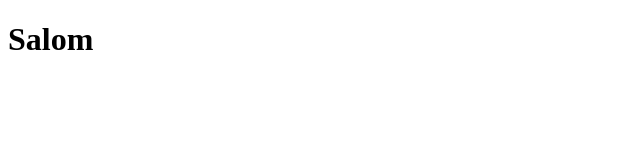
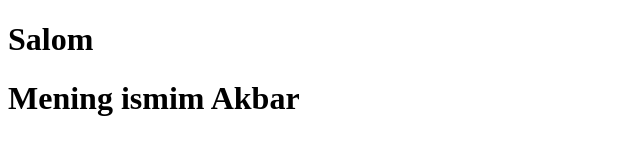
Before and after one commit to akbarnuriddinov/Education, a plain HTML site: page index.html in a window 1280 px wide. Shown: the whole page, without its empty margins (0-640 px from the left). Drawn offline with Linux system fonts and the light colour scheme.

Commit message:
akbar add

```diff
--- a/index.html
+++ b/index.html
@@ -7,5 +7,6 @@
 </head>
 <body>
     <h1>Salom</h1>
+    <h1>Mening ismim Akbar</h1>
 </body>
 </html>
```
